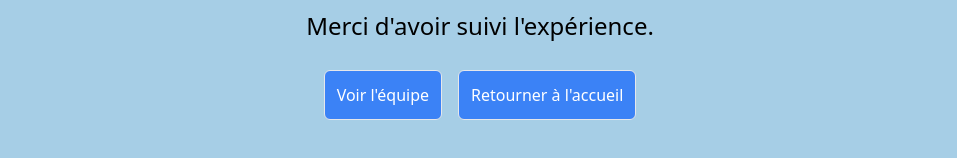
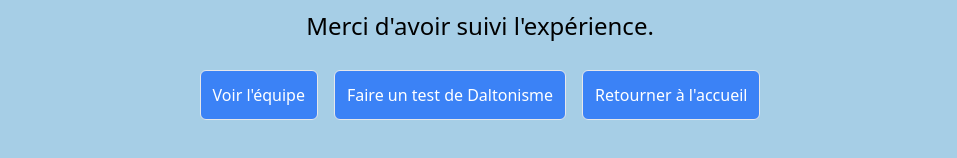
Before and after one commit to PierreDelarocque/JS-RemoteFR-Les-Chill-Bangers-Peppers-Hackathon, a React (Vite) app: page /conclusion in a window 1280 px wide. Shown: the part 1158-1316 px from the top of the page, without its empty margins (160-1117 px from the left). Built offline with nearby package versions, Linux system fonts and the light colour scheme.

Commit message:
Final hotfix done

```diff
--- a/src/pages/Conclusion.jsx
+++ b/src/pages/Conclusion.jsx
@@ -46,6 +46,9 @@ function Conclusion() {
             <a href="/equipe" className="border hover:scale-95 duration-300 text-white bg-blue-500 hover:bg-blue-700 p-3 rounded-md">
               Voir l'équipe
             </a>
+            <a href="https://www.fr.colorlitelens.com/ishihara-test" target="_blank" rel="noopener noreferrer" className="border hover:scale-95 duration-300 text-white bg-blue-500 hover:bg-blue-700 p-3 rounded-md">
+              Faire un test de Daltonisme
+            </a>
             <a href="/" className="border hover:scale-95 duration-300 text-white bg-blue-500 hover:bg-blue-700 p-3 rounded-md">
               Retourner à l'accueil
             </a>
```
